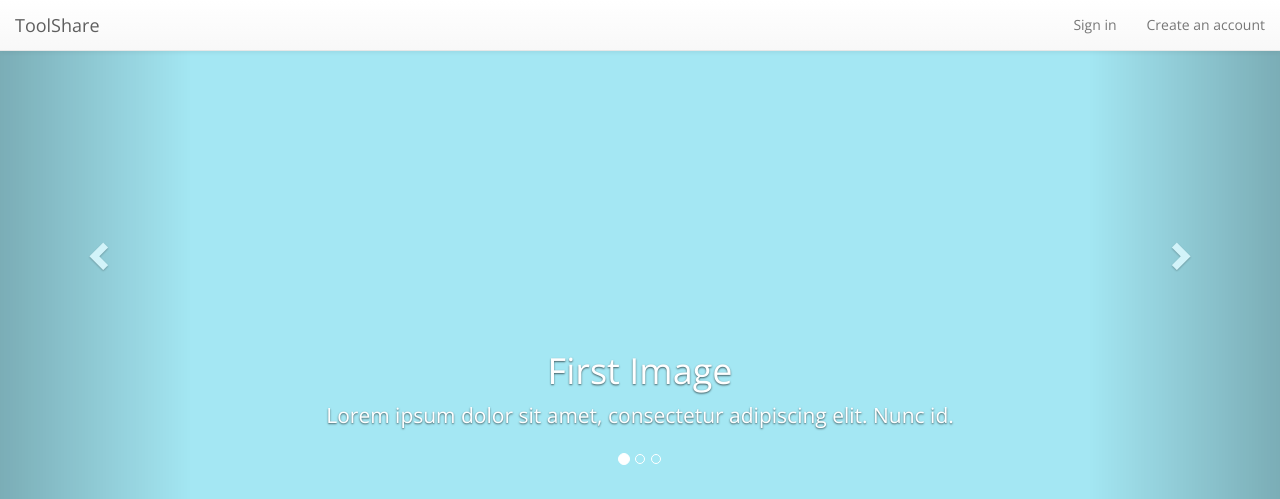
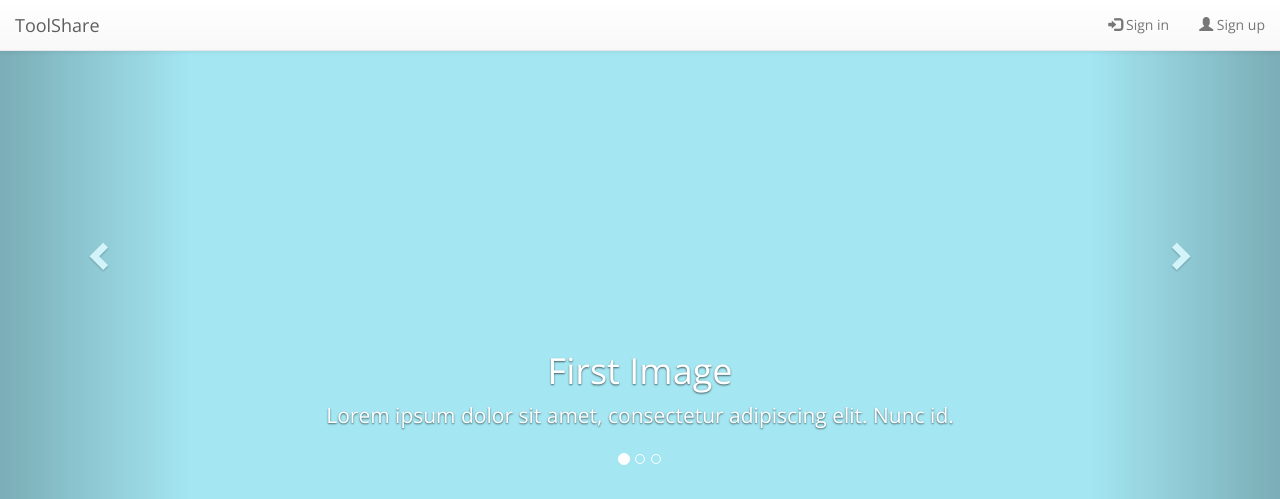
Before and after one commit to nm6061/toolshare, a Django app: template app/templates/home.html in a window 1280 px wide. Shown: the top 499 px of the page. Run offline with Django 3.2, Linux system fonts and the light colour scheme; the template is opened without the code that fills it, so the values that code supplies are empty; some libraries are stand-ins or nearby versions.

Commit message:
Changed 'Create and account' to 'Sign up' for consistency. Also added glyphicons to the buttons.

```diff
--- a/app/templates/home.html
+++ b/app/templates/home.html
@@ -7,8 +7,8 @@
 {% block navbar-right %}
     <div id="navbar-collapse" class="collapse navbar-collapse">
         <ul class="nav navbar-nav navbar-right">
-            <li><a href="/signin">Sign in</a></li>
-            <li><a href="#">Create an account</a></li>
+            <li><a href="/signin"><span class="glyphicon glyphicon-log-in"></span> Sign in</a></li>
+            <li><a href="/signup"><span class="glyphicon glyphicon-user"></span> Sign up</a></li>
         </ul>
     </div>
 {% endblock %}
```
